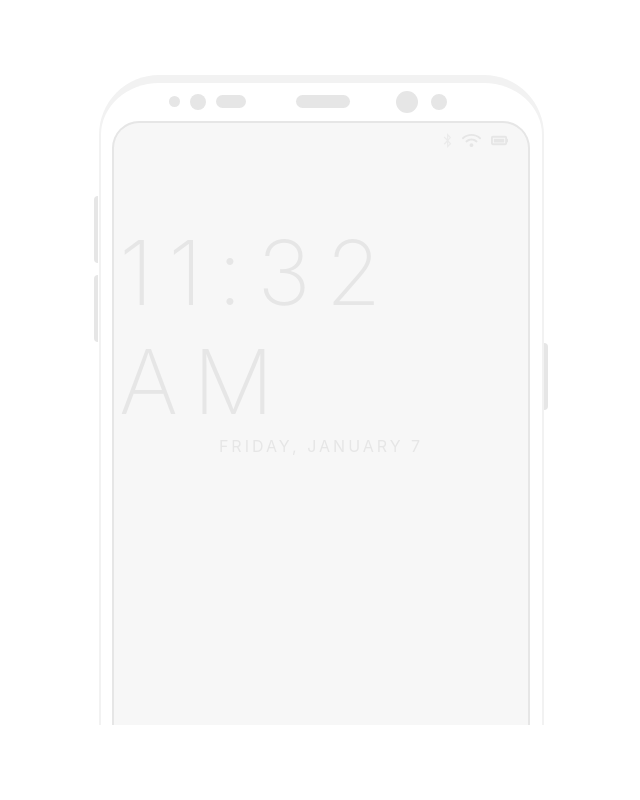
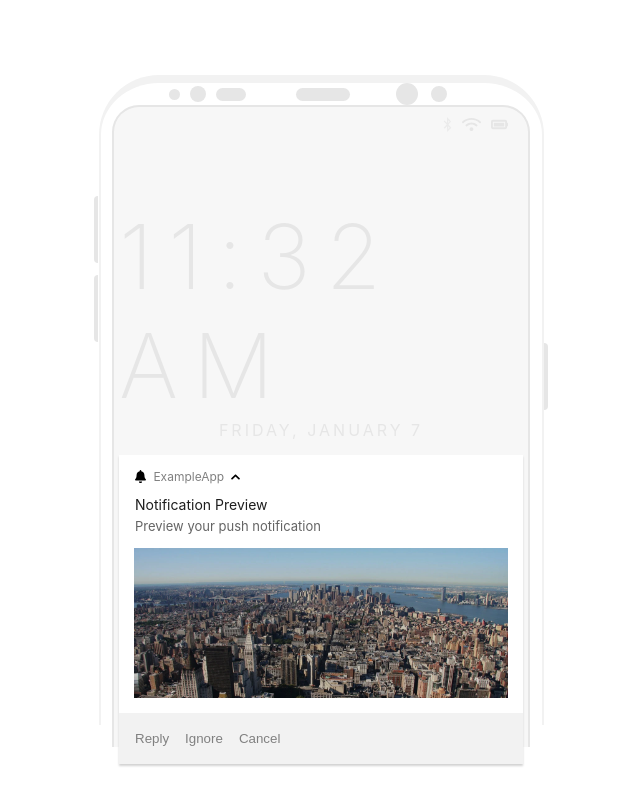
Before and after one commit to emmanuel-sarpedon/wonderpush-notification-preview, a React (Create React App) app: page / in a window 1280 px wide. Shown: the whole page, without its empty margins (319-959 px from the left). Built offline with nearby package versions, Linux system fonts and the light colour scheme.

Commit message:
handle platform selection

```diff
--- a/src/App.tsx
+++ b/src/App.tsx
@@ -1,11 +1,20 @@
-import GoogleAndroid from './GoogleAndroid';
+import NotificationPreview from './NotificationPreview';
 
 const App = () => {
-    return (
-        <div className="App">
-            <GoogleAndroid />
-        </div>
-    );
+   return (
+      <div className='App'>
+         <NotificationPreview
+            appName={''}
+            title={''}
+            subtitle={''}
+            message={''}
+            icon={''}
+            image={''}
+            buttons={[]}
+            badge={''}
+            platform={'android'} />
+      </div>
+   );
 };
 
 export default App;
--- a/src/GoogleAndroid.scss
+++ b/src/GoogleAndroid.scss
@@ -141,6 +141,95 @@
       letter-spacing: 3px;
       display: flex;
       justify-content: center;
+      margin-bottom: 15px;
+
+    }
+
+    .notification {
+      box-shadow: 0 2.1px 2px lightgrey;
+      cursor: pointer;
+
+      .preview-top {
+        background-color: white;
+        padding: 14px 16px;
+        display: flex;
+        justify-content: space-between;
+        align-items: flex-end;
+
+        .app-name {
+          font-size: 12px;
+          display: flex;
+          align-items: center;
+          color: grey;
+          margin-bottom: 12px;
+
+          img.bell {
+            height: 13px;
+            margin-right: 7px;
+          }
+
+          img.chevron {
+            height: 10px;
+            margin-left: 7px;
+
+            &.rotate {
+              transform: rotate(180deg);
+            }
+          }
+        }
+
+        .title {
+          font-size: 14px;
+          color: rgb(30, 30, 30);
+          margin-bottom: 5px;
+        }
+
+        .subtitle {
+          font-size: 13px;
+          color: rgb(100, 100, 100);
+        }
+
+        .app-logo {
+          width: 38px;
+          height: 38px;
+        }
+      }
+
+      .preview-bottom {
+        background-color: white;
+        transition: height 280ms;
+        overflow: hidden;
+        height: 216px;
+
+        > img {
+          display: block;
+          margin: 0 auto 15px auto;
+          width: 92.5%;
+          height: 150px;
+          object-fit: cover;
+        }
+
+        &.hidden {
+          height: 0;
+        }
+      }
+
+      .buttons {
+        padding: 8px;
+        background-color: $grey;
+
+        button {
+          background-color: inherit;
+          border: none;
+          color: grey;
+          padding: 10px 8px;
+
+          &:hover {
+            background-color: #CECFCE;
+            cursor: pointer;
+          }
+        }
+      }
     }
   }
 }
--- a/src/GoogleAndroid.tsx
+++ b/src/GoogleAndroid.tsx
@@ -1,6 +1,9 @@
+import { useState } from 'react';
+
 import logoBluetooth from './assets/logo-bluetooth-grey.svg';
 import logoWifi from './assets/logo-wifi-grey.svg';
 import logoBattery from './assets/logo-battery-grey.svg';
+import logoChevron from './assets/logo-chevron.svg';
 
 const logosOnTopScreen = [logoBluetooth, logoWifi, logoBattery];
 
@@ -14,9 +17,19 @@ const currentTime = new Date().toLocaleTimeString([], {
    minute: '2-digit',
 });
 
-const GoogleAndroid = () => {
+
+const GoogleAndroid = (props: any) => {
+   const { appName, title, message, icon, image, buttons, badge } = props;
+
+   const [isMinimizedNotification, setIsMinimizedNotification] = useState(false);
+
+   const handleClick = () => {
+      setIsMinimizedNotification(!isMinimizedNotification);
+   };
+
    return (
       <div className='google-android'>
+         {/* DEVICE */}
          <div className='speakers'>
             <div className='speaker' />
             <div className='speaker' />
@@ -36,6 +49,41 @@ const GoogleAndroid = () => {
             </div>
             <div className='current-time'>{currentTime}</div>
             <div className='current-date'>{currentDate}</div>
+
+            {/*PREVIEW NOTIFICATION*/}
+            <div className='notification' onClick={handleClick}>
+               <div className='preview-top'>
+                  <div>
+                     <div className='app-name'>
+                        <img className='bell' src={badge} alt='logo-bell' />
+                        {appName}
+                        <img className={`chevron ${isMinimizedNotification && 'rotate'}`}
+                             src={logoChevron}
+                             alt='logo-chevron'
+                        />
+                     </div>
+                     <div className='title'>{title}</div>
+                     <div className='subtitle'>{message}</div>
+                  </div>
+
+                  <img style={{ display: isMinimizedNotification ? 'block' : 'none' }}
+                       className='app-logo'
+                       src={icon}
+                       alt={'app-logo'} />
+
+               </div>
+
+               <div className={`preview-bottom ${isMinimizedNotification && 'hidden'}`}>
+                  <img
+                     src={image}
+                     alt='attached'
+                  />
+                  <div className='buttons'>
+                     {buttons?.map((buttonName: string) => buttonName &&
+                        <button>{buttonName[0].toUpperCase() + buttonName.substring(1)}</button>)}
+                  </div>
+               </div>
+            </div>
          </div>
       </div>
    );
--- /dev/null
+++ b/src/NotificationPreview.tsx
@@ -0,0 +1,28 @@
+import React from 'react';
+
+import GoogleAndroid from './GoogleAndroid';
+import NotificationPreviewProps from './NotificationPreviewProps.d';
+import logoWp from './assets/logo-wp.png';
+import logoBell from './assets/logo-bell.svg';
+import nyPicture from './assets/ny-location.webp';
+
+const NotificationPreview = (props: NotificationPreviewProps) => {
+   const childrenProps = {
+      appName: props.appName || 'ExampleApp',
+      title: props.title || 'Notification Preview',
+      subtitle: props.subtitle || 'Lorem ipsum',
+      message: props.message || 'Preview your push notification',
+      icon: props.icon || logoWp,
+      image: props.image || nyPicture,
+      buttons: props.buttons?.length === 0 ? ['reply', 'ignore', 'cancel'] : props.buttons,
+      badge: props.badge || logoBell
+   };
+   switch (props.platform) {
+      case 'android':
+         return <GoogleAndroid {...childrenProps} />;
+      default:
+         return <GoogleAndroid {...childrenProps} />;
+   }
+};
+
+export default NotificationPreview;
```
Also changed, not shown: src/NotificationPreviewProps.d.tsx (added, +13 -0 lines).
